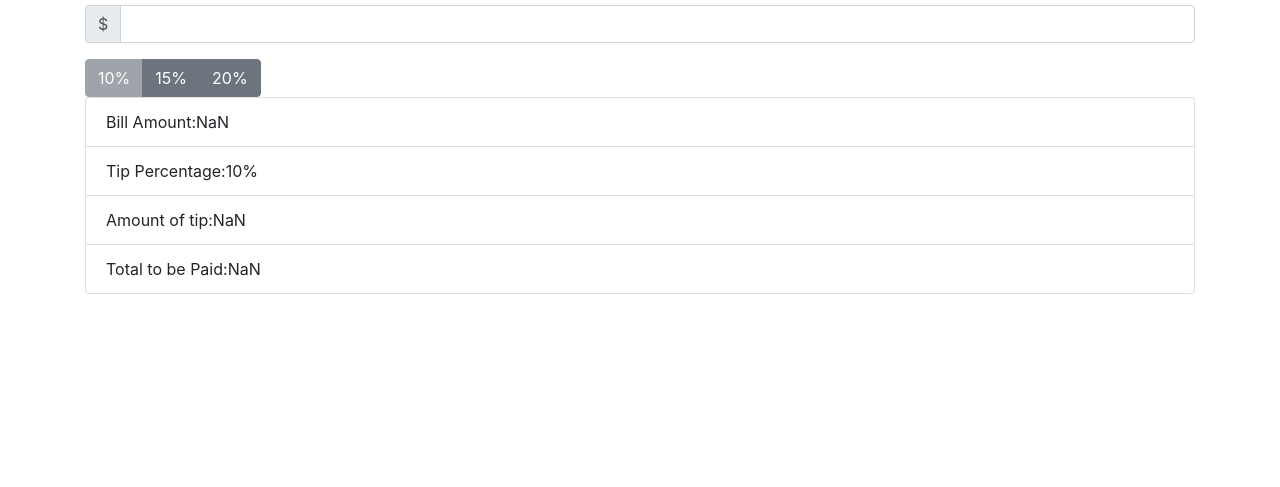
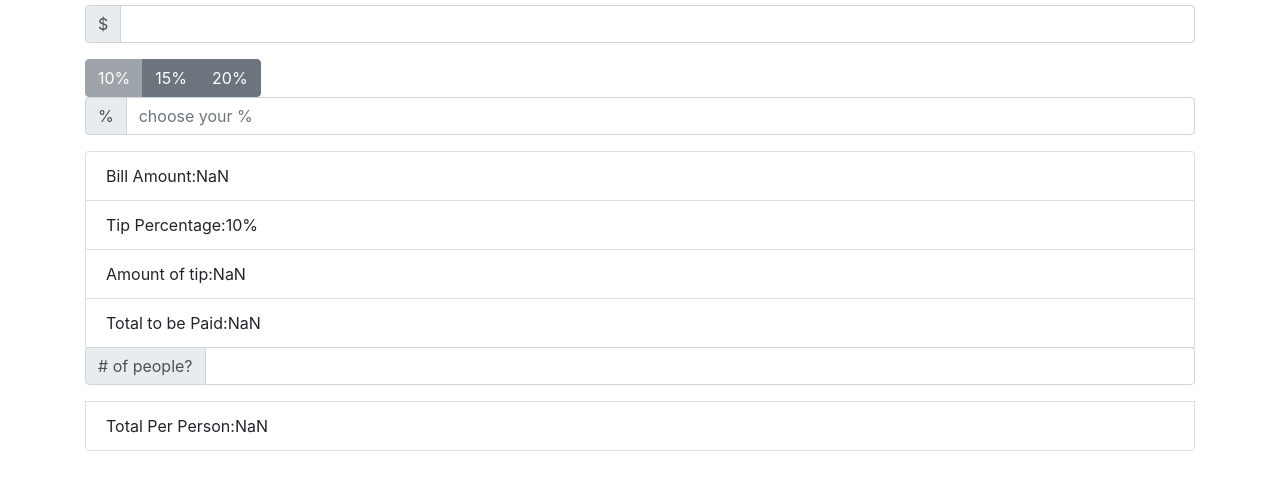
Before and after one commit to EstherNahm/few100-lab-efn, a website built with webpack: page src/index.html in a window 1280 px wide. Both pictures are taken after a click on the button "10%". Shown: the part 51-538 px from the top of the page. Built offline with nearby package versions, Linux system fonts and the light colour scheme.

Commit message:
added custom tip and # of people function

```diff
--- a/src/index.html
+++ b/src/index.html
@@ -43,11 +43,38 @@
                         id="button3"
                         value="20%">20%</button>
             </div>
+            <!-- custom tip amount -->
+            <div class="input-group mb-3">
+                <div class="input-group-prepend">
+                    <span class="input-group-text"
+                          id="basic-addon1">%
+                    </span>
+                </div>
+                <input type="number"
+                       class="form-control"
+                       id="customtippercentageinput"
+                       placeholder="choose your %">
+
+            </div>
+
             <ul class="list-group">
                 <li class="list-group-item">Bill Amount:<span id="billamountdisplay"></span></li>
                 <li class="list-group-item">Tip Percentage:<span id="tippercentage"></span></li>
                 <li class="list-group-item">Amount of tip:<span id="amountOfTip"></span></li>
                 <li class="list-group-item">Total to be Paid:<span id="totalBill"></span></li>
+                <div class="input-group mb-3">
+                    <div class="input-group-prepend">
+                        <span class="input-group-text"
+                              id="basic-addon1"># of people?
+                        </span>
+                    </div>
+                    <input type="number"
+                           class="form-control"
+                           id="totalpeople">
+
+                </div>
+                <li class="list-group-item">Total Per Person:<span id="totalPerPerson"></span></li>
+
             </ul>
         </main>
     </div>
--- a/src/index.ts
+++ b/src/index.ts
@@ -1,15 +1,28 @@
 import './styles.css';
-import { calculateTipAmount, calculateTotalBill } from './math';
+import { calculateTipAmount, calculateTotalBill, calculateBillAmountPerPerson } from './math';
 
 const billamountinputcontrol = document.getElementById('billamountinput') as HTMLInputElement;
 const billamountdisplaycontrol = document.getElementById('billamountdisplay');
 const tippercentagecontrol = document.getElementById('tippercentage');
+const customtippercentageinput = document.getElementById('customtippercentageinput') as HTMLInputElement;
+
+const totalpeoplecontrol = document.getElementById('totalpeople') as HTMLInputElement;
+const totalPerPerson = document.getElementById('totalPerPerson') as HTMLSpanElement;
+
+let totalperson: number;
+totalperson = 1;
+let totalbillamountperperson: number;
+totalbillamountperperson = 0;
+
 let tipAmounts: number;
 tipAmounts = 0;
 let selectedtippercent: number;
 selectedtippercent = 0;
 let totalBillAmount: number;
 totalBillAmount = 0;
+
+let customtip: number;
+customtip = 0;
 
 const tip10 = document.getElementById('button1') as HTMLInputElement;
 const tip15 = document.getElementById('button2') as HTMLInputElement;
@@ -42,13 +55,33 @@ tip20.addEventListener('click', function () {
     updateDisplay();
 });
 
-// when user types, add event listener to that event
+customtippercentageinput.addEventListener('keyup', () => {
+    // once user's custom amount is added, pull it out of text box
+    // turn it into a number
+    // have the function of calculate tip process this new input
+    // have the new result updated in display
+    if (customtippercentageinput.valueAsNumber < 0) {
+        customtippercentageinput.classList.add('error');
+    } else {
+        customtip = customtippercentageinput.valueAsNumber * .01;
+        selectedtippercent = customtip;
+        updateDisplay();
+    }
+});
+
+totalpeoplecontrol.addEventListener('keyup', () => {
+    // once total people is added, pull it out of text box
+    // turn it into a number
+    // use it to run the function calculate bill per person
+    // have display updated with this info
+    if (totalpeoplecontrol.valueAsNumber < 0) {
+        totalpeoplecontrol.classList.add('error');
+    } else {
+        updateDisplay();
+    }
+});
+
 billamountinputcontrol.addEventListener('keyup', () => {
-    // add the listener to the event that's actually changing
-    // read the value out of text box
-    // convert into number for calculate function
-    // print result into totalBill textbox
-    // turn the innertext of totalbill to a string
 
     if (billamountinputcontrol.valueAsNumber < 0) {
         billamountinputcontrol.classList.add('error');
@@ -57,15 +90,35 @@ billamountinputcontrol.addEventListener('keyup', () => {
     }
 });
 
+
+
 function updateDisplay() {
+    // total of calculated tip
     tipAmounts = calculateTipAmount(billamountinputcontrol.valueAsNumber, selectedtippercent);
+    // take input of bill amount and rename it
     const billamount = billamountinputcontrol.valueAsNumber;
+    // take bill amount and tip amount and add it together
     const totalSum = calculateTotalBill(billamount, tipAmounts);
+    // display the inner text of the total bill as string
     totalBill.innerText = totalSum.toString();
+    // display total tip amount as string
     amountOfTipControl.innerText = tipAmounts.toString();
+    // display amount of tip as string
     tippercentagecontrol.innerText = `${(selectedtippercent * 100)}%`;
+    // display the bill amount as string
     billamountdisplaycontrol.innerText = billamount.toString();
+
+    // total of bill per person
+    totalbillamountperperson = calculateBillAmountPerPerson(totalSum, totalpeoplecontrol.valueAsNumber);
+    // take input of people and rename it
+    const numberofpeople = totalpeoplecontrol.valueAsNumber;
+    // display the total people as string
+    totalpeoplecontrol.innerText = numberofpeople.toString();
+    // display the bill per person as string
+    totalPerPerson.innerText = totalbillamountperperson.toString();
+
 }
 
-// turn all controls inner text into empty strings
+
+// to clear out, turn all controls inner text into empty strings upon erroring
 //
--- a/src/math.ts
+++ b/src/math.ts
@@ -3,7 +3,9 @@ export function calculateTipAmount(a: number, b: number) {
 }
 
 export function calculateTotalBill(a: number, b: number) {
-    console.log(a);
-    console.log(b);
     return a + b;
 }
+
+export function calculateBillAmountPerPerson(a: number, b: number) {
+    return a / b;
+}
```
